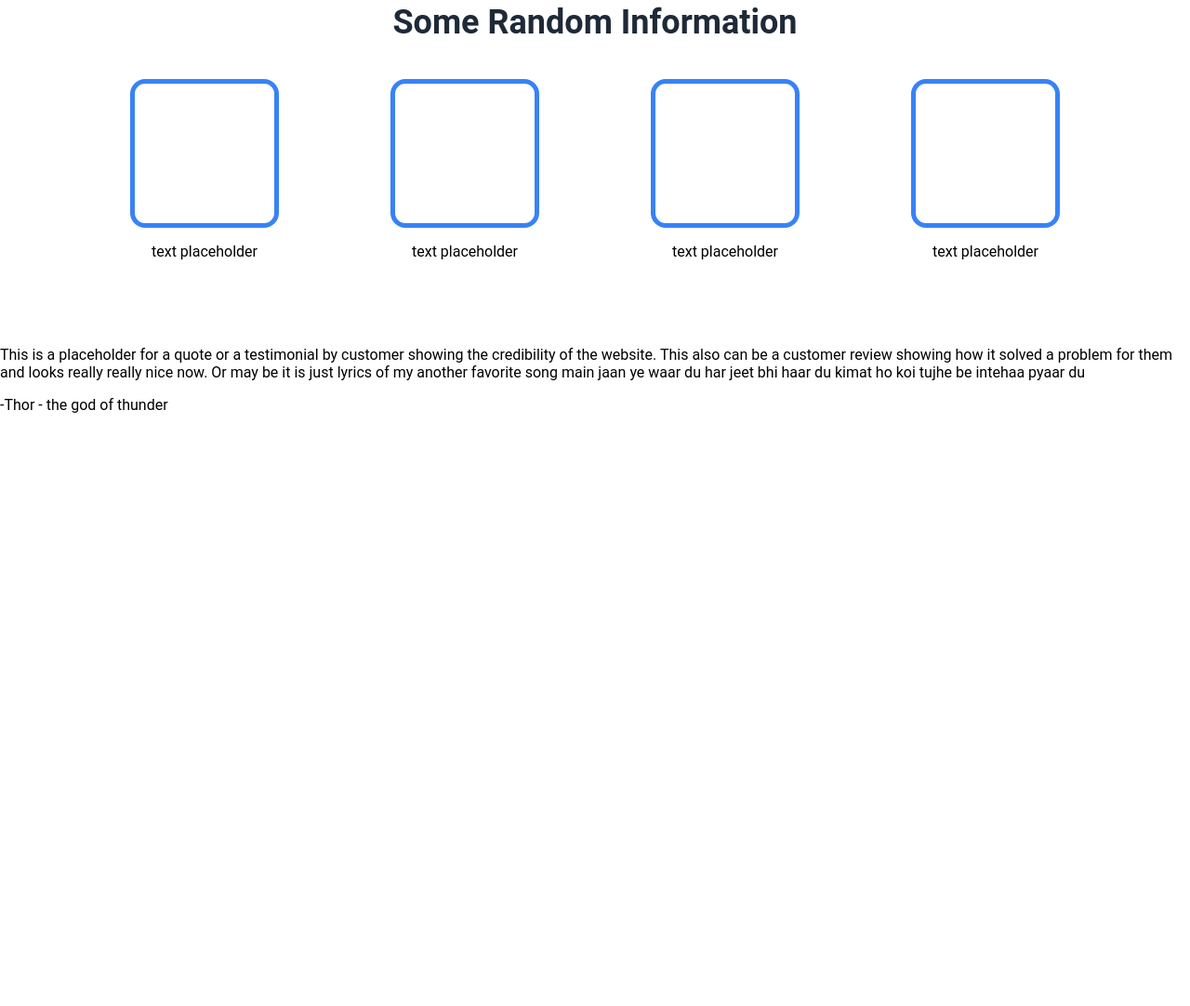
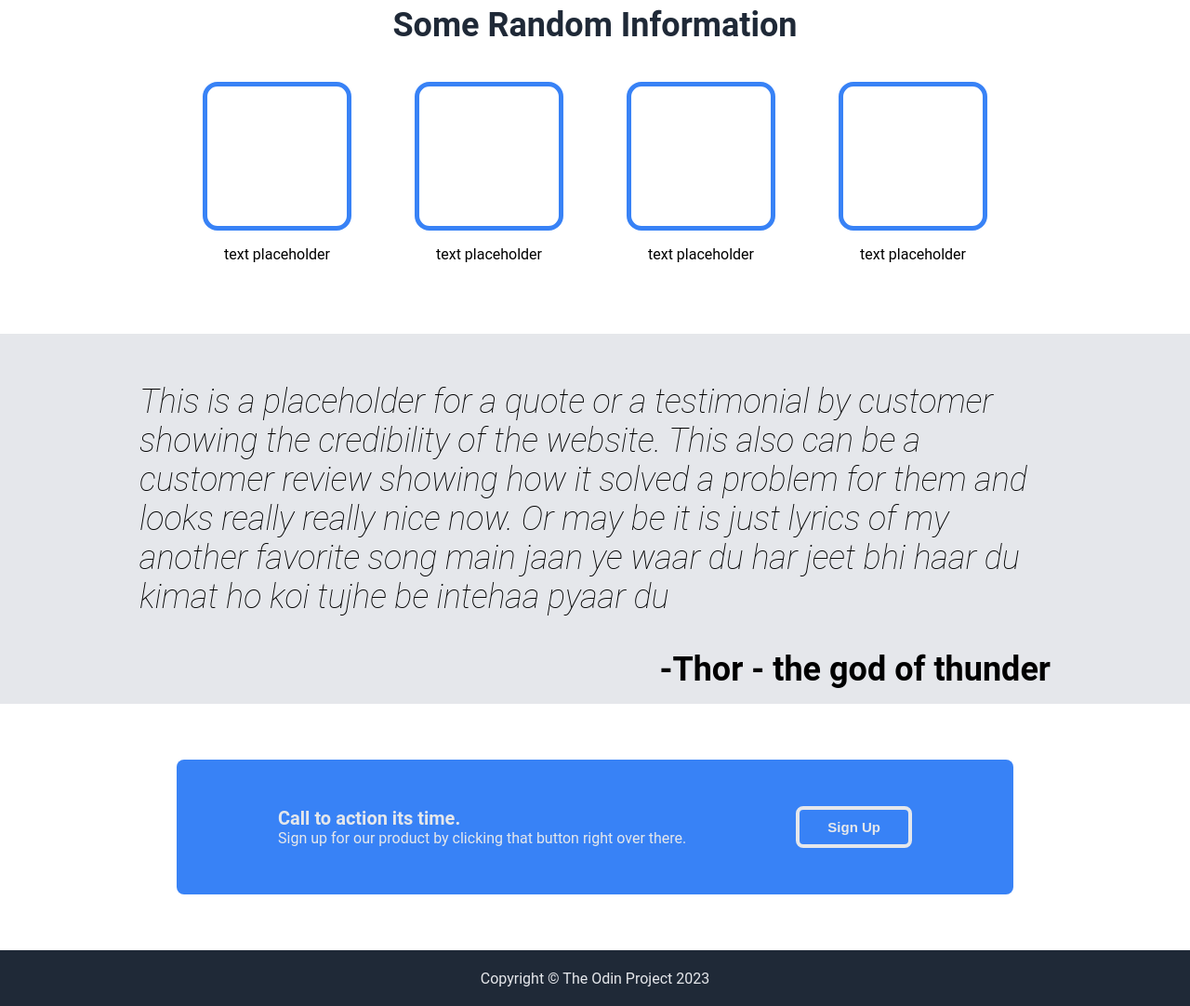
Before and after one commit to Mudit-morningstar/landing-page, a plain HTML site: page index.html in a window 1280 px wide. Shown: the part 551-1633 px from the top of the page at 93% size. Before the commit the page ends 996 px from the top, so only its background shows below. Drawn offline with Linux system fonts and the light colour scheme.

Commit message:
finished panel 4 and footer

```diff
--- a/index.html
+++ b/index.html
@@ -51,5 +51,20 @@
         <p class="quote">This is a placeholder for a quote or a testimonial by customer showing the credibility of the website. This also can be a customer review showing how it solved a problem for them and looks really really nice now. Or may be it is just lyrics of my another favorite song main jaan ye waar du har jeet bhi haar du kimat ho koi tujhe be intehaa pyaar du</p>
         <span>-Thor - the god of thunder</span>
     </div>
+
+    <div class="panel-4">
+        <div class="box">
+            <div>
+                <span class="text">Call to action its time.</span>
+                <span>Sign up for our product by clicking that button right over there.</span>
+            </div>
+            <div class="button">
+                <button>Sign Up</button>
+            </div>
+        </div>
+    </div>
+    <div class="footer">
+        <span>Copyright &copy; The Odin Project 2023</span>
+    </div>
 </body>
 </html>
--- a/style.css
+++ b/style.css
@@ -8,7 +8,7 @@ body {
 .header {
     display: flex;
     background: #1F2937;
-    padding: 16px 120px;
+    padding: 16px 150px;
     justify-content: space-between;
 }
 
@@ -31,7 +31,7 @@ body {
 
 .panel-1 {
     display: flex;
-    padding: 120px;
+    padding: 150px;
     background-color: #1f2937;
     justify-content: space-between;
 }
@@ -59,21 +59,21 @@ body {
 .panel-1-image {
     width: 800px;
     height: auto;
-    background-color: grey;
+    background-color: #e5e7eb;
     display: flex;
 }
 
 .panel-1-text {
     margin-right: 40px;
-    max-width: 500px;
+    max-width: 570px;
 }
 
 .panel-2 {
     display: flex;
     flex-direction: column;
-    align-items: center;
-    justify-content: center;
-    padding: 16px 120px 60px 120px;
+    /* align-items: center;
+    justify-content: center; */
+    padding: 16px 150px 60px 150px;
 }
 
 .panel-2 .panel-header {
@@ -81,14 +81,13 @@ body {
     font-weight: bolder;
     padding-bottom: 40px;
     color: #1F2937;
+    text-align: center;
 }
 
 .cards {
     display: flex;
-    justify-content: space-between;
+    justify-content: space-evenly;
     flex-direction: row;
-    flex-grow: 1;
-    gap: 120px;
 }
 
 .card .image {
@@ -101,3 +100,75 @@ body {
 .card p {
     text-align: center;
 }
+
+.panel-3 {
+    display: flex;
+    flex-direction: column;
+    background-color: #e5e7eb;
+    padding: 16px 150px;
+}
+
+.quote {
+    font-size: 36px;
+    font-style: italic;
+    font-weight: lighter;
+}
+
+.panel-3 span {
+    text-align: end;
+    font-size: 36px;
+    font-weight: bold;
+}
+
+.panel-4 {
+    display: flex;
+    padding: 60px 160px;
+    align-items: center;
+    justify-content: center;
+}
+
+.box {
+    display: flex;
+    background-color: #3882f6;
+    padding: 50px;
+    border-radius: 8px;
+    /* width: 630px; */
+    flex: 1;
+    justify-content: space-around;
+    color: #e5e7eb;
+    max-width: 800px;
+}
+
+.box div {
+    display: flex;
+    flex-direction: column;
+    justify-content: center;
+}
+
+.box .text {
+    font-weight: bolder;
+    font-size: 20px;
+}
+
+.button {
+    align-items: center;
+}
+
+.button button {
+    padding: 10px 30px;
+    background-color: transparent;
+    border: 4px solid #e5e7eb;
+    border-radius: 8px;
+    color: #e5e7eb;
+    font-size: 15px;
+    font-weight: bolder;
+}
+
+.footer {
+    display: flex;
+    height: 60px;
+    align-items: center;
+    justify-content: center;
+    background-color: #1F2937;
+    color: #e5e7eb;
+}
```
